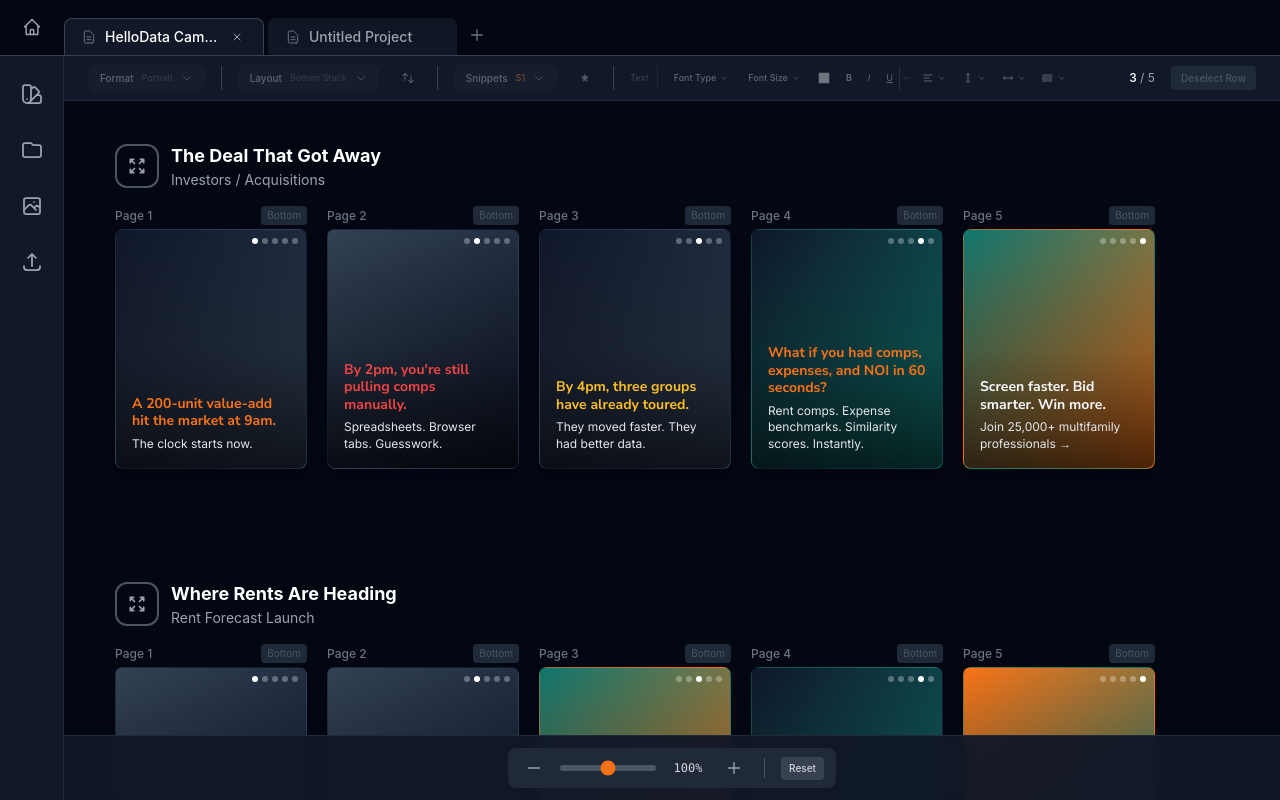
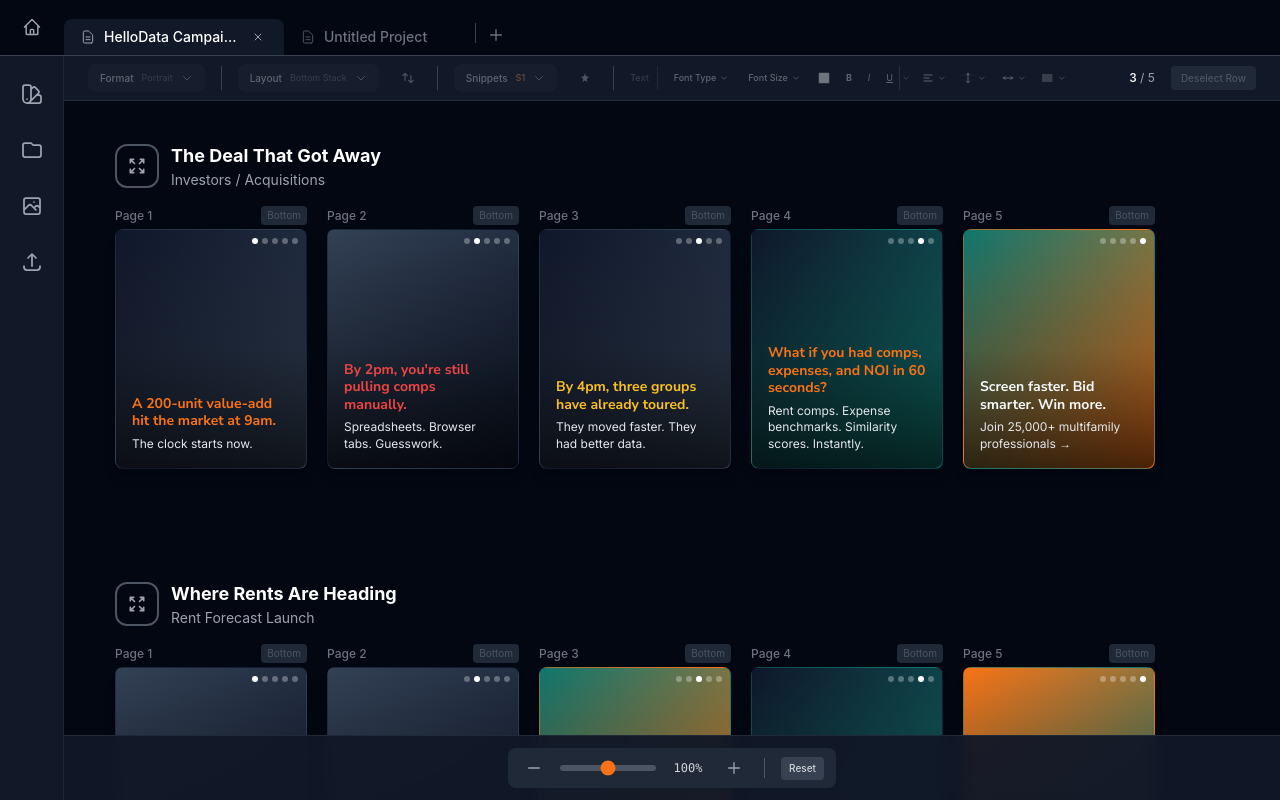
Before and after one commit to goov373/image-builder-HD, a React (Vite) app: page / in a window 1280 px wide. Shown: the top 800 px of the page. Built offline with nearby package versions, Linux system fonts and the light colour scheme.

Commit message:
Chrome-style tabs: inactive tabs blend with dark background, vertical separators between tabs

```diff
--- a/src/CarouselDesignTool.jsx
+++ b/src/CarouselDesignTool.jsx
@@ -1068,19 +1068,23 @@ export default function CarouselDesignTool() {
             </button>
           </div>
           {/* Tabs */}
-          <div className="flex items-end gap-1">
-            {tabs.map(tab => (
+          <div className="flex items-end">
+            {tabs.map((tab, index) => (
+              <div key={tab.id} className="flex items-end">
+                {/* Vertical separator - show before inactive tabs (except first) */}
+                {index > 0 && !tab.active && !tabs[index - 1]?.active && (
+                  <div className="w-px h-5 bg-gray-700 mb-2 self-center" />
+                )}
                 <div
-                key={tab.id}
                   onClick={() => handleTabClick(tab.id)}
-                className={`group flex items-center gap-2 px-4 py-2 rounded-t-lg cursor-pointer transition-all duration-150 border-t border-l border-r ${
+                  className={`group flex items-center gap-2 px-4 py-2 cursor-pointer transition-all duration-150 ${
                     tab.active
-                    ? 'bg-gray-900 text-white border-gray-700'
-                    : 'bg-gray-800/50 text-gray-400 hover:bg-gray-800 hover:text-gray-300 border-transparent'
+                      ? 'bg-gray-900 text-white rounded-t-lg'
+                      : 'text-gray-500 hover:text-gray-300'
                   }`}
-                style={{ minWidth: 140, maxWidth: 200 }}
+                  style={{ minWidth: 140, maxWidth: 220 }}
                 >
-                <svg className="w-4 h-4 flex-shrink-0 text-gray-500" fill="none" stroke="currentColor" viewBox="0 0 24 24">
+                  <svg className={`w-4 h-4 flex-shrink-0 ${tab.active ? 'text-gray-400' : 'text-gray-600'}`} fill="none" stroke="currentColor" viewBox="0 0 24 24">
                     <path strokeLinecap="round" strokeLinejoin="round" strokeWidth={1.5} d="M9 12h6m-6 4h6m2 5H7a2 2 0 01-2-2V5a2 2 0 012-2h5.586a1 1 0 01.707.293l5.414 5.414a1 1 0 01.293.707V19a2 2 0 01-2 2z" />
                   </svg>
                   <span className="text-sm font-medium truncate flex-1">{tab.name}</span>
@@ -1097,7 +1101,10 @@ export default function CarouselDesignTool() {
                     </svg>
                   </button>
                 </div>
+              </div>
             ))}
+            {/* Separator before add button */}
+            <div className="w-px h-5 bg-gray-700 mb-2 self-center mx-1" />
             {/* Add Tab Button */}
             <button
               onClick={handleAddTab}
```
Lines whose indentation alone changed are shown as unchanged.
